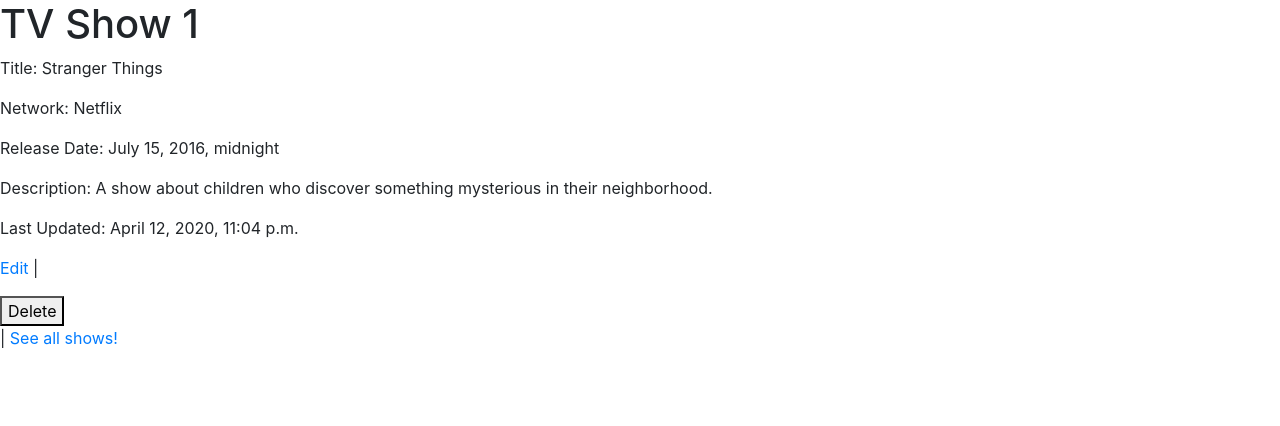
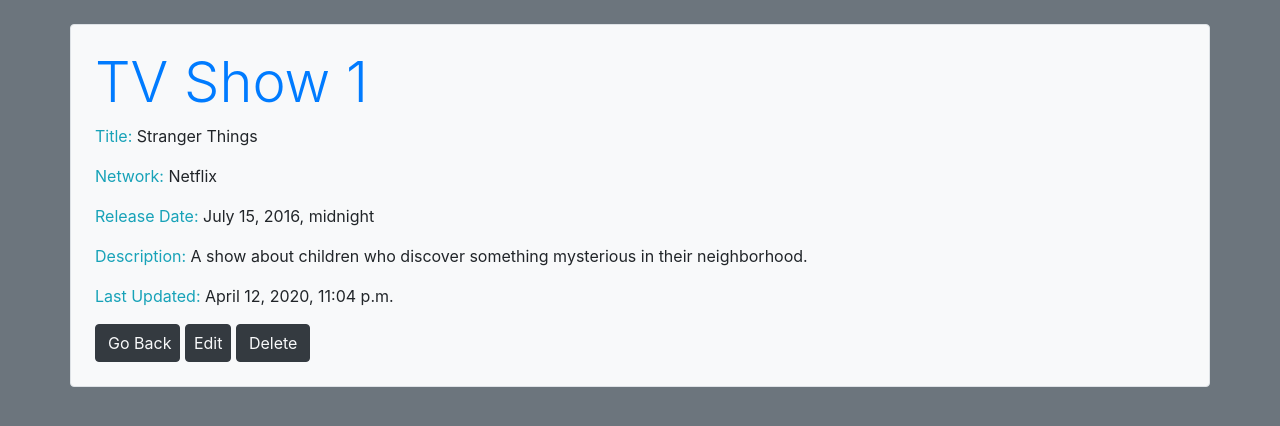
Before and after one commit to connorskorburg/django_full_stack, a Django app: page /shows/1/ in a window 1280 px wide. Shown: the top 426 px of the page. Run offline with Django 3.2, Linux system fonts and the light colour scheme; data comes from the database, SQL or seed files in the repository; both versions use the stored data as it was after the commit; some libraries are stand-ins or nearby versions.

Commit message:
added design to TV shows project

```diff
--- a/TV_shows_project/TV_shows_app/templates/display_shows.html
+++ b/TV_shows_project/TV_shows_app/templates/display_shows.html
@@ -6,20 +6,21 @@
     <title>Read(One)</title>
     <link rel="stylesheet" href="https://maxcdn.bootstrapcdn.com/bootstrap/4.0.0/css/bootstrap.min.css" integrity="sha384-Gn5384xqQ1aoWXA+058RXPxPg6fy4IWvTNh0E263XmFcJlSAwiGgFAW/dAiS6JXm" crossorigin="anonymous">
 </head>
-<body>
-    <h1>TV Show {{number}}</h1>
-    <p>Title: {{display_show.title}}</p>
-    <p>Network: {{display_show.network.name}}</p>
-    <p>Release Date: {{display_show.release_date}}</p>
-    <p>Description: {{display_show.desc}}</p>
-    <p>Last Updated: {{display_show.updated_at}}</p>
-    <p><a href="/shows/{{number}}/edit">Edit</a> |
-        <form action="/shows/{{number}}/destroy" method="POST">
-            {% csrf_token %}
-            <button type="submit">Delete</button>
-        </form> |
-        <a href="/shows">See all shows!</a>
-    </p>
+<body class="bg-secondary">
+    <div class="container mt-4 bg-light border rounded p-4">
+        <h1 class="text-primary display-4">TV Show {{number}}</h1>
+        <p><span class="text-info text-3">Title:</span> {{display_show.title}}</p>
+        <p><span class="text-info">Network:</span> {{display_show.network.name}}</p>
+        <p><span class="text-info">Release Date:</span> {{display_show.release_date}}</p>
+        <p><span class="text-info">Description:</span> {{display_show.desc}}</p>
+        <p><span class="text-info">Last Updated:</span> {{display_show.updated_at}}</p>
+        <a class="btn btn-dark text-light pr-2" role="button" href="/shows">Go Back</a>
+            <a class="btn btn-dark text-light px-2" role="button" href="{{shows.id}}/edit">Edit</a>
+            <form class="d-inline-block" action="{{shows.id}}/destroy" method="POST">
+                {% csrf_token %}
+                <button class="text-light btn btn-dark" type="submit">Delete</button>
+            </form>
 
+    </div>
 </body>
 </html>
```
Also changed, not shown: TV_shows_project/TV_shows_app/templates/shows.html (+6 -6 lines), TV_shows_project/db.sqlite3.
